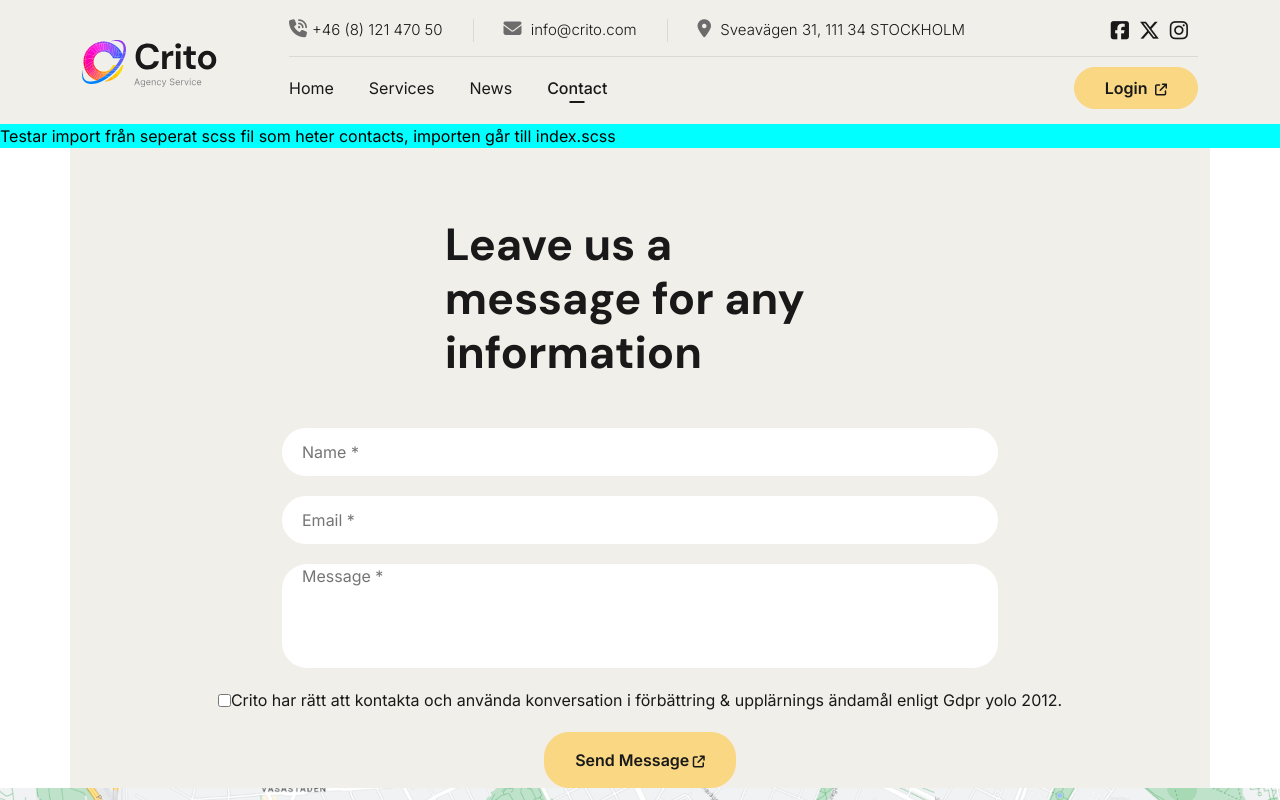
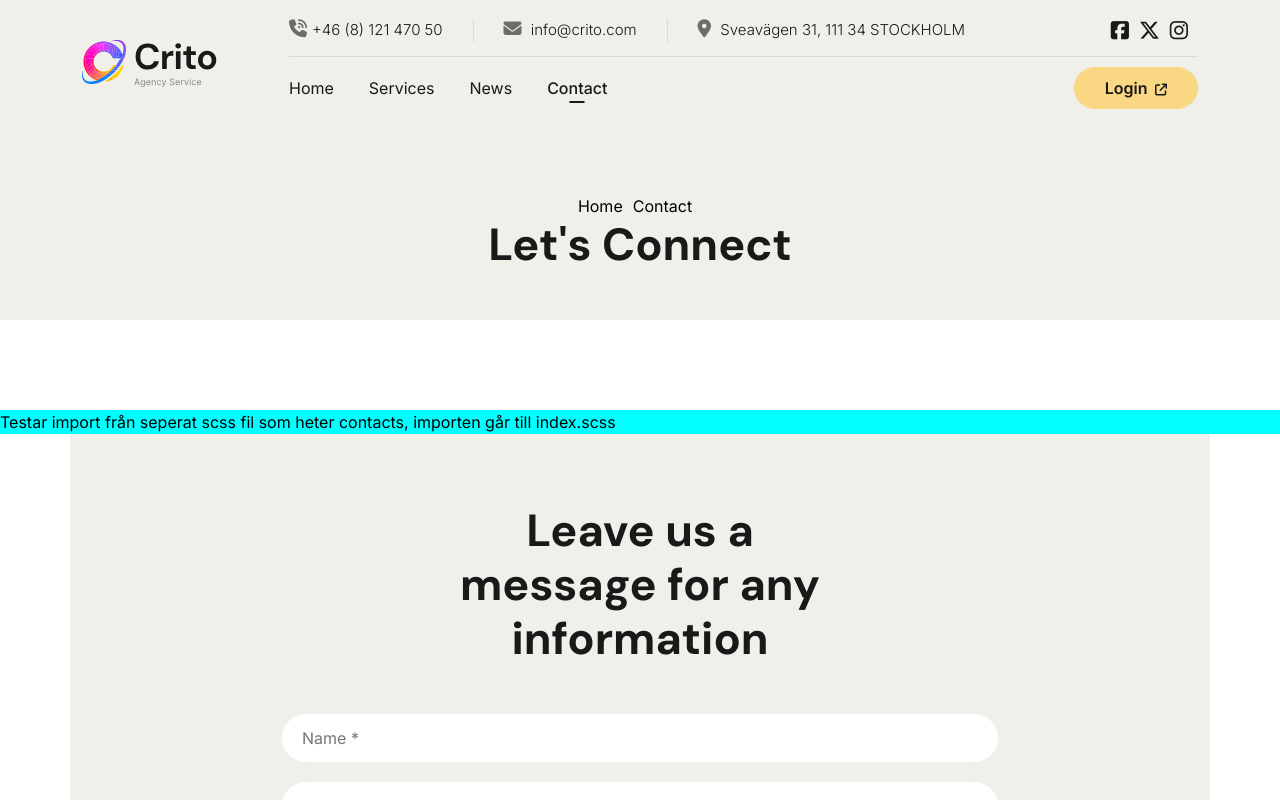
Before and after one commit to BenrikHengtsson/Vite-reactapp, a React (Vite) app: page /contact in a window 1280 px wide. Shown: the top 800 px of the page. Built offline with nearby package versions, Linux system fonts and the light colour scheme; some icons are missing.

Commit message:
forms not done(api and validation), did som styling so it looks more like crito design file, issues with new topic menu below header. want same active functions from react router dom as i have in header section.

```diff
--- a/src/_contact.scss
+++ b/src/_contact.scss
@@ -1,6 +1,36 @@
+.contactTopicTop{
+    background-color: #f0efe9;
+    margin-bottom: 90px;
+}
+.wierdTopicMenu{
+
+    display:flex;
+    flex-direction: column;
+.topLinks{
+    align-items: center;
+    text-align: center;
+
+    .topicLinks{
+        padding-right: 10px;
+        text-decoration: none;
+        color: black;
+
+    }
+    &.active::after,
+    &:hover::after{
+    color: antiquewhite;
+}
+}
+
+}
+
+
 .contactForm {
     .container{
         background-color: #f0efe9;
+        h2{
+            text-align: center;
+        }
 
         .sectionTitle{
             width: 35%;
--- a/src/index.css
+++ b/src/index.css
@@ -1,8 +1,33 @@
 @charset "UTF-8";
 @import url("https://fonts.googleapis.com/css2?family=DM+Sans:opsz,wght@9..40,300;9..40,400;9..40,500;9..40,600;9..40,700;9..40,800;9..40,900&family=Inter:wght@100;200;300;400;500;600;700;800;900&display=swap");
 @import url("https://fonts.googleapis.com/css2?family=Inter:wght@100;200;300;400;500;600;700;800;900&display=swap");
+.contactTopicTop {
+  background-color: #f0efe9;
+  margin-bottom: 90px;
+}
+
+.wierdTopicMenu {
+  display: flex;
+  flex-direction: column;
+}
+.wierdTopicMenu .topLinks {
+  align-items: center;
+  text-align: center;
+}
+.wierdTopicMenu .topLinks .topicLinks {
+  padding-right: 10px;
+  text-decoration: none;
+  color: black;
+}
+.wierdTopicMenu .topLinks.active::after, .wierdTopicMenu .topLinks:hover::after {
+  color: antiquewhite;
+}
+
 .contactForm .container {
   background-color: #f0efe9;
+}
+.contactForm .container h2 {
+  text-align: center;
 }
 .contactForm .container .sectionTitle {
   width: 35%;
--- a/src/views/Contact.jsx
+++ b/src/views/Contact.jsx
@@ -4,11 +4,26 @@ import Footer from '../components/Footer'
 import ContactForm from '../components/ContactForm'
 import img_mapLocation from '../assets/images/contactPage/map_crito.png'
 import { PrimaryButton } from '../components/general/PrimaryButton'
+import { NavLink } from 'react-router-dom'
 
 const Contact = () => {
   return (
     <>
     <Header/>
+    <div className='contactTopicTop'>
+      <div className='container sectionTitle centerContent'>
+        <div className='wierdTopicMenu'>
+          <div className='topLinks'>
+      <NavLink  className='topicLinks'to="/">
+                Home
+              </NavLink>
+              <NavLink className='topicLinks' to="/Contact">Contact</NavLink>
+              </div>
+        <h2>Let's Connect</h2>
+        </div>
+      </div>
+
+    </div>
     <div className='newScssPage'>Testar import från seperat scss fil som heter contacts, importen går till index.scss</div>
     <ContactForm/>
     <img className='map' src={img_mapLocation} alt="" />
```
